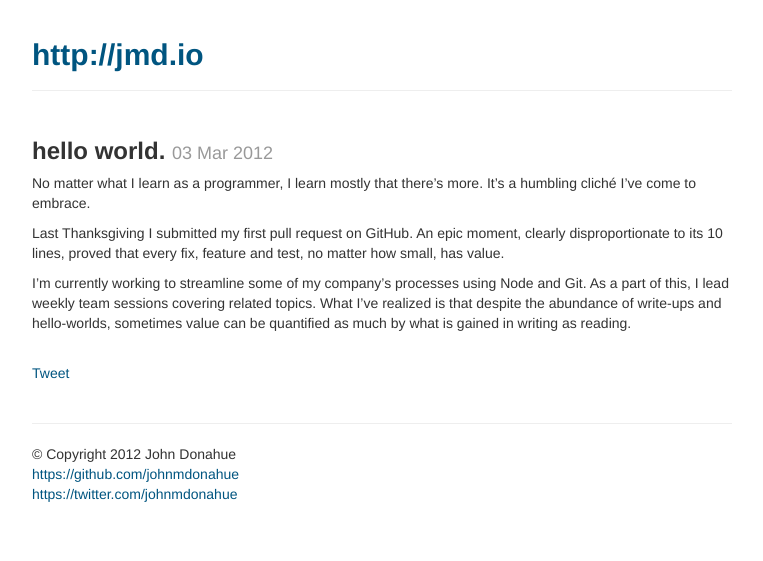
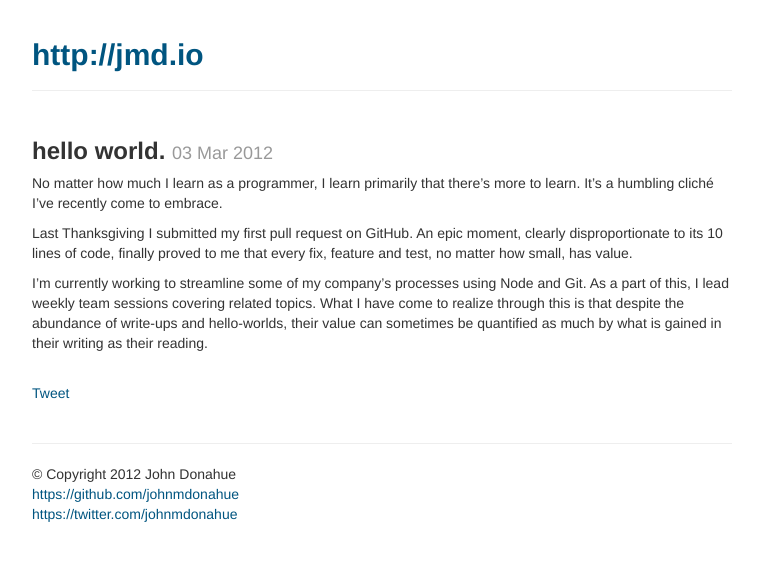
Before and after one commit to johnmdonahue/johnmdonahue.github.com, a Jekyll site: the page built from _posts/2012-03-03-hello-world.md, in a window 1280 px wide. Shown: the top 561 px of the page, without its empty margins (258-1021 px from the left). Built offline with Jekyll 4.4.1, drawn with Linux system fonts in a browser that asks for light colours; Markdown is read by kramdown in place of the engine named in the settings; comment, search, counter and statistics services are not loaded.

Commit message:
update the update

```diff
--- a/_posts/2012-03-03-hello-world.md
+++ b/_posts/2012-03-03-hello-world.md
@@ -3,8 +3,18 @@ layout: post
 title: hello world.
 ---
 
-No matter what I learn as a programmer, I learn mostly that there's more. It's a humbling cliché I've come to embrace.
+No matter how much I learn as a programmer, I learn primarily that
+there's more to learn. It's a humbling cliché I've recently
+come to embrace.
 
-Last Thanksgiving I submitted my first pull request on GitHub. An epic moment, clearly disproportionate to its 10 lines, proved that every fix, feature and test, no matter how small, has value.
+Last Thanksgiving I submitted my first pull request on GitHub.
+An epic moment, clearly disproportionate to its 10 lines of
+code, finally proved to me that every fix, feature and test, no matter how
+small, has value.
 
-I'm currently working to streamline some of my company's processes using Node and Git. As a part of this, I lead weekly team sessions covering related topics. What I've realized is that despite the abundance of write-ups and hello-worlds, sometimes value can be quantified as much by what is gained in writing as reading.
+I'm currently working to streamline some of my company's processes
+using Node and Git. As a part of this, I lead weekly team sessions
+covering related topics. What I have come to realize through this is
+that despite the abundance of write-ups and hello-worlds,
+their value can sometimes be quantified as much by what is gained
+in their writing as their reading.
```
